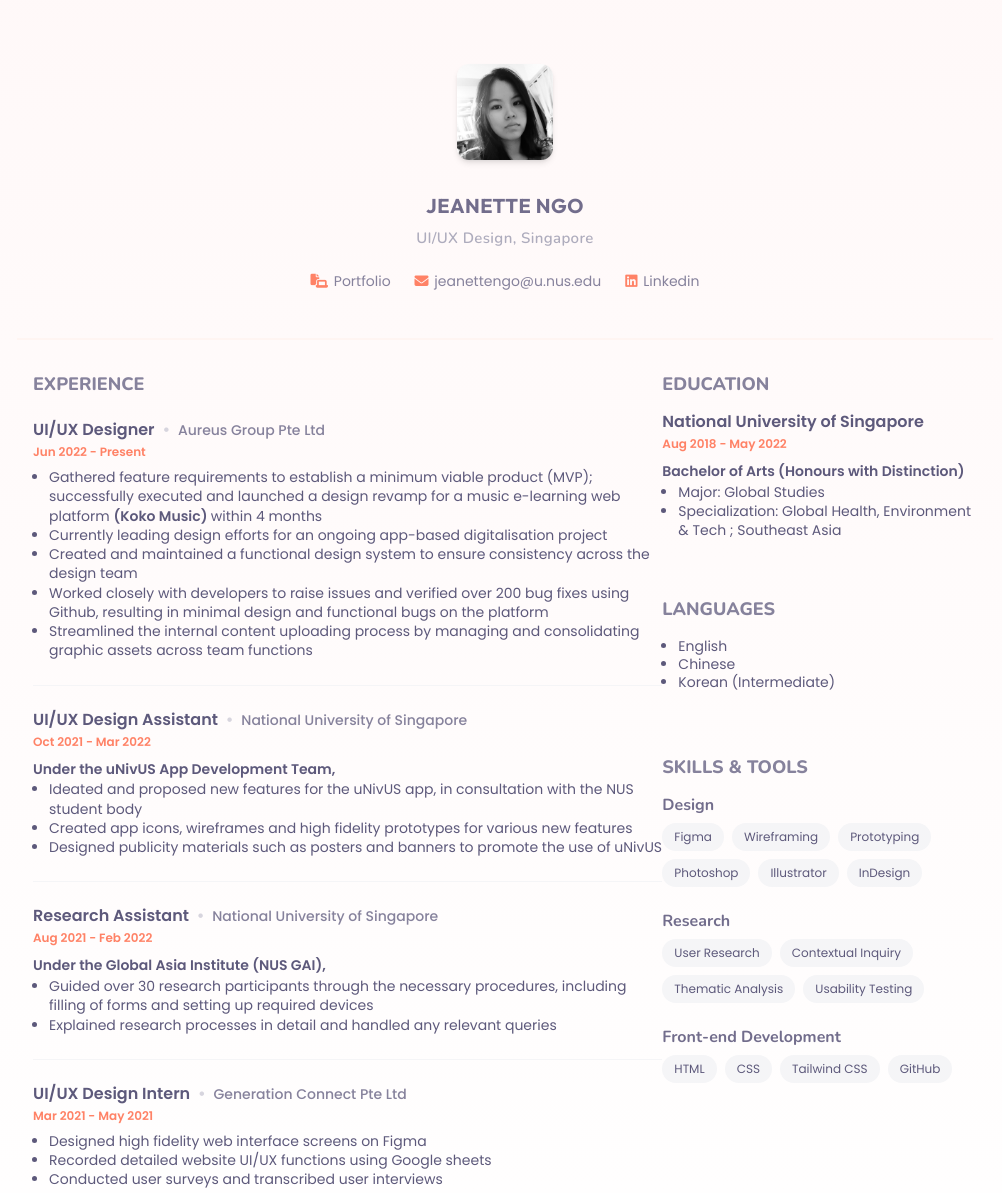
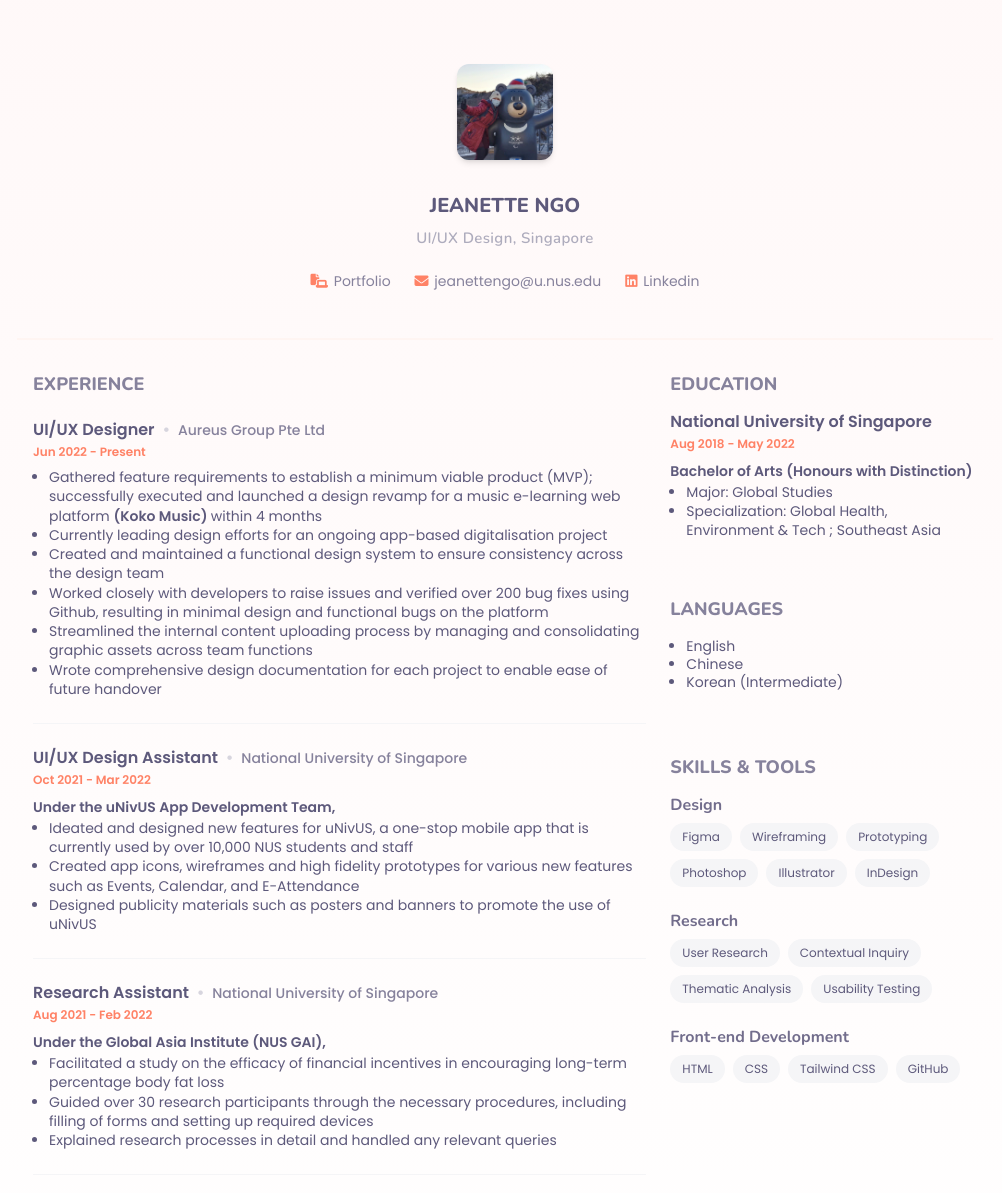
Before and after one commit to JeanetteNgo/cv, a website: page index.html in a window 1280 px wide. Shown: the top 1193 px of the page, without its empty margins (135-1137 px from the left). Drawn offline with nearby package versions, Linux system fonts and the light colour scheme.

Commit message:
updated cv
- display pic
- job descriptions

```diff
--- a/index.html
+++ b/index.html
@@ -29,9 +29,9 @@
     <!-- Header -->
     <header class="container mx-auto py-8 border-b-2 border-accent-50">
 
-        <img class="box-border h-24 w-24 aspect-square mx-auto my-8 rounded-xl shadow-md" src="files/display-pic.jpg" alt="display picture">
+        <img class="box-border h-24 w-24 aspect-square mx-auto my-8 rounded-xl shadow-md" src="files/display-pic-2.jpg" alt="display picture">
 
-        <h1 class="font-outfit text-primary-400 text-xl font-bold uppercase text-center tracking-wide mb-2"> Jeanette Ngo </h1>
+        <h1 class="font-nunito text-primary-500 text-xl font-extrabold uppercase text-center mb-2"> Jeanette Ngo </h1>
         <p class="font-nunito text-primary-200 text-[15px] font-semibold text-center tracking-wide mb-6"> UI/UX Design, Singapore </p>
 
         <div class="container mx-auto my-4 ">
@@ -53,7 +53,7 @@
     </header>
 
     <!-- Content -->
-    <div class="container w-full mx-auto p-4 mb-10 flex flex-col md:gap-s md:w-10/12 md:flex-row">
+    <div class="container w-full mx-auto p-4 mb-10 flex flex-col gap-6 md:gap-s md:w-10/12 md:flex-row">
 
         <!-- Experience -->
         <main class="container md:w-2/3 border-b-2 border-accent-50 md:border-0">
@@ -69,6 +69,7 @@
                     <li class="list-outside ml-4 font-normal leading-snug"> Created and maintained a functional design system to ensure consistency across the design team </li>
                     <li class="list-outside ml-4 font-normal leading-snug"> Worked closely with developers to raise issues and verified over 200 bug fixes using Github, resulting in minimal design and functional bugs on the platform </li>
                     <li class="list-outside ml-4 font-normal leading-snug"> Streamlined the internal content uploading process by managing and consolidating graphic assets across team functions </li>
+                    <li class="list-outside ml-4 font-normal leading-snug"> Wrote comprehensive design documentation for each project to enable ease of future handover </li>
                 </ul>
             </div>
 
@@ -79,8 +80,8 @@
                 <h3 class="text-[16px] font-semibold"> UI/UX Design Assistant <span class="text-primary-100 px-1">&#8226;</span> <span class="text-md text-primary-300 font-medium"> National University of Singapore </span> </h3>
                 <p class="date text-accent-300 text-sm font-semibold mt-1 mb-2"> Oct 2021 - Mar 2022 </p>
                 <ul class="list-disc text-md font-semibold leading-relaxed "> Under the uNivUS App Development Team,
-                    <li class="list-outside ml-4 font-normal leading-snug"> Ideated and proposed new features for the uNivUS app, in consultation with the NUS student body </li>
-                    <li class="list-outside ml-4 font-normal leading-snug"> Created app icons, wireframes and high fidelity prototypes for various new features </li>
+                    <li class="list-outside ml-4 font-normal leading-snug"> Ideated and designed new features for uNivUS, a one-stop mobile app that is currently used by over 10,000 NUS students and staff </li>
+                    <li class="list-outside ml-4 font-normal leading-snug"> Created app icons, wireframes and high fidelity prototypes for various new features such as Events, Calendar, and E-Attendance </li>
                     <li class="list-outside ml-4 font-normal leading-snug"> Designed publicity materials such as posters and banners to promote the use of uNivUS </li>
                 </ul>
             </div>
@@ -92,6 +93,7 @@
                 <h3 class="text-[16px] font-semibold"> Research Assistant <span class="text-primary-100 px-1">&#8226;</span> <span class="text-md text-primary-300 font-medium"> National University of Singapore </span> </h3>
                 <p class="date text-accent-300 text-sm font-semibold mt-1 mb-2"> Aug 2021 - Feb 2022 </p>
                 <ul class="list-disc text-md font-semibold leading-relaxed "> Under the Global Asia Institute (NUS GAI),
+                    <li class="list-outside ml-4 font-normal leading-snug"> Facilitated a study on the efficacy of financial incentives in encouraging long-term percentage body fat loss </li>
                     <li class="list-outside ml-4 font-normal leading-snug"> Guided over 30 research participants through the necessary procedures, including filling of forms and setting up required devices </li>
                     <li class="list-outside ml-4 font-normal leading-snug"> Explained research processes in detail and handled any relevant queries </li>
                 </ul>
```
Also changed, not shown: files/display-pic-2.jpg (added).
